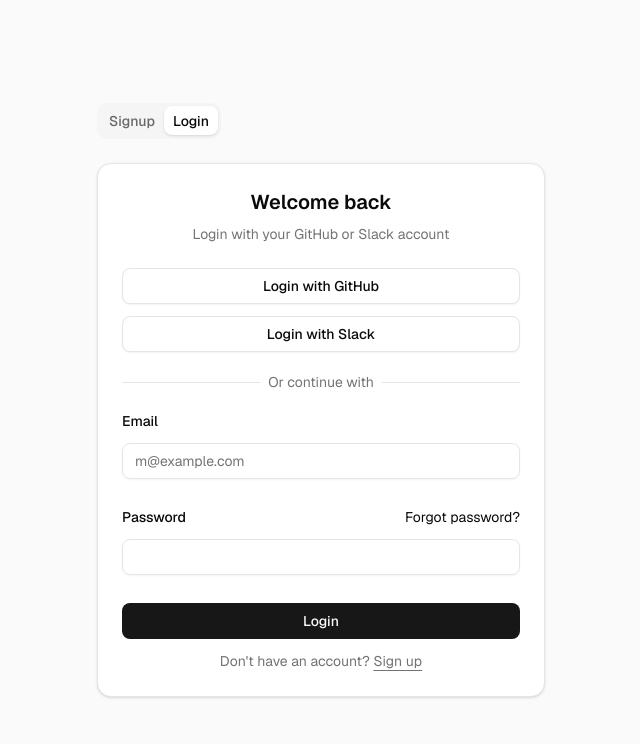
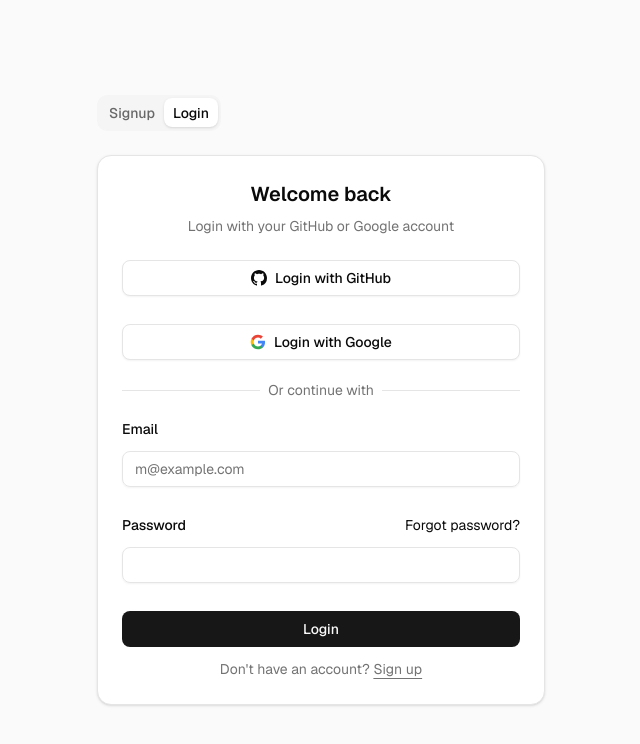
Before and after one commit to muqeetkhan050/micromanage, a Next.js app: page / in a window 1280 px wide. Shown: the top 744 px of the page, without its empty margins (319-959 px from the left). Built offline with nearby package versions, Linux system fonts and the light colour scheme.

Commit message:
debugged errors

```diff
--- a/components/login-form.tsx
+++ b/components/login-form.tsx
@@ -1,142 +1,4 @@
-// "use client"
-// import { useRouter } from "next/navigation"
-// import { useState } from "react"
-// import { cn } from "@/lib/utils"
-// import { Button } from "@/components/ui/button"
-// import {
-//   Card,
-//   CardContent,
-//   CardDescription,
-//   CardHeader,
-//   CardTitle,
-// } from "@/components/ui/card"
-// import {
-//   Field,
-//   FieldDescription,
-//   FieldGroup,
-//   FieldLabel,
-//   FieldSeparator,
-// } from "@/components/ui/field"
-// import { Input } from "@/components/ui/input"
 
-// export function LoginForm({
-//   className,
-//   ...props
-// }: React.ComponentProps<"div">) {
-
-//   const [email, setEmail] = useState("")
-//   const [password, setPassword] = useState("")
-//   const router = useRouter()
-
-//   const handleSubmit = async (e: React.FormEvent<HTMLFormElement>) => {
-//     e.preventDefault()
-
-//     const res = await fetch("/api/login", {
-//       method: "POST",
-//       headers: {
-//         "Content-Type": "application/json"
-//       },
-//       body: JSON.stringify({ email, password })
-//     })
-
-//     const data = await res.json()
-//     if (res.ok) {
-//       localStorage.setItem("token", data.token)
-//       router.push('/dashboard')
-//     } else {
-//       alert(data.message)
-//     }
-//   }
-
-//   return (
-//     <div className={cn("flex flex-col gap-6", className)} {...props}>
-//       <Card>
-
-//         <CardHeader className="text-center">
-//           <CardTitle className="text-xl">Welcome back</CardTitle>
-//           <CardDescription>
-//             Login with your Github or Slack account
-//           </CardDescription>
-//         </CardHeader>
-
-//         <CardContent>
-//           <form onSubmit={handleSubmit}>
-
-//             <FieldGroup>
-
-//               <Field>
-//                 <Button variant="outline" type="button">
-//                   Login with Github
-//                 </Button>
-
-//                 <Button variant="outline" type="button">
-//                   Login with Slack
-//                 </Button>
-//               </Field>
-
-//               <FieldSeparator>
-//                 Or continue with
-//               </FieldSeparator>
-
-//               <Field>
-//                 <FieldLabel htmlFor="email">Email</FieldLabel>
-//                 <Input
-//                   id="email"
-//                   type="email"
-//                   placeholder="m@example.com"
-//                   value={email}
-//                   onChange={(e) => setEmail(e.target.value)}
-//                   required
-//                 />
-//               </Field>
-
-//               <Field>
-//                 <div className="flex items-center">
-//                   <FieldLabel htmlFor="password">Password</FieldLabel>
-
-//                   <a
-//                     href="#"
-//                     className="ml-auto text-sm underline-offset-4 hover:underline"
-//                   >
-//                     Forgot password?
-//                   </a>
-
-//                 </div>
-
-//                 <Input
-//                   id="password"
-//                   type="password"
-//                   value={password}
-//                   onChange={(e) => setPassword(e.target.value)}
-//                   required
-//                 />
-//               </Field>
-
-//               <Field>
-//                 <Button type="submit" className="w-full">
-//                   Login
-//                 </Button>
-
-//                 <FieldDescription className="text-center">
-//                   Don&apos;t have an account? <a href="/signup">Sign up</a>
-//                 </FieldDescription>
-//               </Field>
-
-//             </FieldGroup>
-
-//           </form>
-//         </CardContent>
-//       </Card>
-
-//       <FieldDescription className="px-6 text-center">
-//         By clicking continue, you agree to our <a href="#">Terms</a>{" "}
-//         and <a href="#">Privacy Policy</a>.
-//       </FieldDescription>
-//     </div>
-//   )
-// }
-
-'use client'
 
 import { signIn } from 'next-auth/react'
 import { useRouter } from 'next/navigation'
@@ -166,11 +28,13 @@
   const [email, setEmail] = useState('')
   const [password, setPassword] = useState('')
   const [loading, setLoading] = useState(false)
+  const [error, setError] = useState('')
   const router = useRouter()
 
   const handleSubmit = async (e: React.FormEvent<HTMLFormElement>) => {
     e.preventDefault()
     setLoading(true)
+    setError('')
 
     const res = await signIn('credentials', {
       email,
@@ -181,7 +45,7 @@
     if (res?.ok) {
       router.push('/dashboard')
     } else {
-      alert('Invalid email or password')
+      setError('Invalid email or password')
     }
     setLoading(false)
   }
@@ -192,36 +56,52 @@
         <CardHeader className="text-center">
           <CardTitle className="text-xl">Welcome back</CardTitle>
           <CardDescription>
-            Login with your GitHub or Slack account
+            Login with your GitHub or Google account
           </CardDescription>
         </CardHeader>
 
         <CardContent>
           <form onSubmit={handleSubmit}>
             <FieldGroup>
+
+              {/* GitHub */}
               <Field>
                 <Button
                   variant="outline"
                   type="button"
-                  className="w-full"
-                  onClick={() =>
-                    signIn('github', { callbackUrl: '/dashboard' })
-                  }
+                  className="w-full flex items-center gap-2"
+                  onClick={() => signIn('github', { callbackUrl: '/dashboard' })}
                 >
+                  <svg viewBox="0 0 24 24" className="w-4 h-4" fill="currentColor">
+                    <path d="M12 0C5.37 0 0 5.37 0 12c0 5.31 3.435 9.795 8.205 11.385.6.105.825-.255.825-.57 0-.285-.015-1.23-.015-2.235-3.015.555-3.795-.735-4.035-1.41-.135-.345-.72-1.41-1.23-1.695-.42-.225-1.02-.78-.015-.795.945-.015 1.62.87 1.845 1.23 1.08 1.815 2.805 1.305 3.495.99.105-.78.42-1.305.765-1.605-2.67-.3-5.46-1.335-5.46-5.925 0-1.305.465-2.385 1.23-3.225-.12-.3-.54-1.53.12-3.18 0 0 1.005-.315 3.3 1.23.96-.27 1.98-.405 3-.405s2.04.135 3 .405c2.295-1.56 3.3-1.23 3.3-1.23.66 1.65.24 2.88.12 3.18.765.84 1.23 1.905 1.23 3.225 0 4.605-2.805 5.625-5.475 5.925.435.375.81 1.095.81 2.22 0 1.605-.015 2.895-.015 3.3 0 .315.225.69.825.57A12.02 12.02 0 0024 12c0-6.63-5.37-12-12-12z" />
+                  </svg>
                   Login with GitHub
                 </Button>
+              </Field>
 
+              {/* Google */}
+              <Field>
                 <Button
                   variant="outline"
                   type="button"
-                  className="w-full"
-                  onClick={() => signIn('slack', { callbackUrl: '/dashboard' })}
+                  className="w-full flex items-center gap-2"
+                  onClick={() => signIn('google', { callbackUrl: '/dashboard' })}
                 >
-                  Login with Slack
+                  <svg viewBox="0 0 24 24" className="w-4 h-4">
+                    <path d="M22.56 12.25c0-.78-.07-1.53-.2-2.25H12v4.26h5.92c-.26 1.37-1.04 2.53-2.21 3.31v2.77h3.57c2.08-1.92 3.28-4.74 3.28-8.09z" fill="#4285F4" />
+                    <path d="M12 23c2.97 0 5.46-.98 7.28-2.66l-3.57-2.77c-.98.66-2.23 1.06-3.71 1.06-2.86 0-5.29-1.93-6.16-4.53H2.18v2.84C3.99 20.53 7.7 23 12 23z" fill="#34A853" />
+                    <path d="M5.84 14.09c-.22-.66-.35-1.36-.35-2.09s.13-1.43.35-2.09V7.07H2.18C1.43 8.55 1 10.22 1 12s.43 3.45 1.18 4.93l2.85-2.22.81-.62z" fill="#FBBC05" />
+                    <path d="M12 5.38c1.62 0 3.06.56 4.21 1.64l3.15-3.15C17.45 2.09 14.97 1 12 1 7.7 1 3.99 3.47 2.18 7.07l3.66 2.84c.87-2.6 3.3-4.53 6.16-4.53z" fill="#EA4335" />
+                  </svg>
+                  Login with Google
                 </Button>
               </Field>
 
               <FieldSeparator>Or continue with</FieldSeparator>
+
+              {error && (
+                <p className="text-sm text-red-500 text-center">{error}</p>
+              )}
 
               <Field>
                 <FieldLabel htmlFor="email">Email</FieldLabel>
@@ -255,13 +135,21 @@
               </Field>
 
               <Field>
-                <Button type="submit" className="w-full" disabled={loading}>
+                <Button
+                  type="submit"
+                  className="w-full"
+                  disabled={loading}
+                >
                   {loading ? 'Logging in...' : 'Login'}
                 </Button>
                 <FieldDescription className="text-center">
-                  Don&apos;t have an account? <a href="/signup">Sign up</a>
+                  Don&apos;t have an account?{' '}
+                  <a href="/signup" className="underline underline-offset-4">
+                    Sign up
+                  </a>
                 </FieldDescription>
               </Field>
+
             </FieldGroup>
           </form>
         </CardContent>
--- a/lib/models/User.ts
+++ b/lib/models/User.ts
@@ -1,39 +1,25 @@
-// import mongoose, { Schema, models } from "mongoose"
-
-// const userSchema = new Schema(
-//   {
-//     name: String,
-//     email: { type: String, unique: true },
-//     password: String,                    // undefined for OAuth users
-//     image: String,                       // from GitHub/Slack avatar
-//     role: { type: String, enum: ["ADMIN", "MEMBER"], default: "MEMBER" },
-//     organisationId: { type: Schema.Types.ObjectId, ref: "Organisation", default: null },
-//   },
-//   { timestamps: true }
-// )
-
-// export const User = models.User || mongoose.model("User", userSchema)
 
 import mongoose, { Schema, models } from 'mongoose'
 
 const userSchema = new Schema(
   {
     name: String,
-    email: { type: String, unique: true },
-    password: String,
+    email: { type: String, unique: true, required: true },
+    password: { type: String, select: false }, // Not required for OAuth
     image: String,
+    provider: { type: String, enum: ["google", "github", "credentials"], default: "credentials" },
     role: {
       type: String,
-      enum: ['ADMIN', 'MEMBER'],
-      default: 'MEMBER',
+      enum: ["ADMIN", "MEMBER"],
+      default: "MEMBER",
     },
     organisationId: {
       type: Schema.Types.ObjectId,
-      ref: 'Organisation',
+      ref: "Organisation",
       default: null,
     },
   },
   { timestamps: true }
-)
+);
 
-export const User = models.User || mongoose.model('User', userSchema)
+export const User = models.User || mongoose.model("User", userSchema);
```
Also changed, not shown: lib/auth.ts (line endings or trailing spaces).
